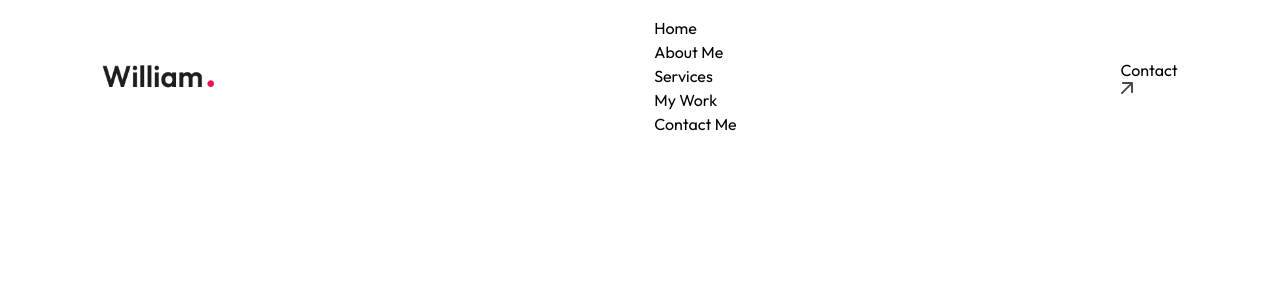
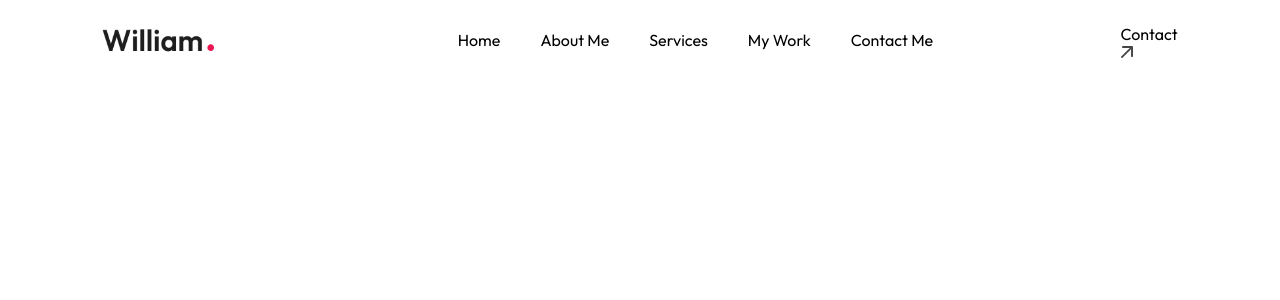
Before and after one commit to ChaoHong1944/portfolio, a Next.js app: page / in a window 1280 px wide. Shown: the top 300 px of the page. Built offline with nearby package versions, Linux system fonts and the light colour scheme; a web font is replaced by a local one.

Commit message:
updated portfolio

```diff
--- a/app/components/Navbar.jsx
+++ b/app/components/Navbar.jsx
@@ -6,11 +6,11 @@ const Navbar = () => {
   return (
     <>
         <nav className='w-full fixed px-5 lg:px-8 xl:px-[8%] py-4 flex items-center justify-between z-50'>
-            <a href= "">
-                <Image src={assets.logo} className='w-28 alt="" cursor-pointer mr-14'/>
+            <a href="#top">
+                <Image src={assets.logo} className='w-28 cursor-pointer mr-14' alt=""/>
             </a>
 
-            <ul>
+            <ul className='hidden md:flex items-center gap-6 lg:gap-8 xl:gap-10 rounded-full px-12 py-3'>
                 <li><a href= "#top"> Home </a></li>
                 <li><a href= "#about"> About Me </a></li>
                 <li><a href= "#services"> Services </a></li>
```
